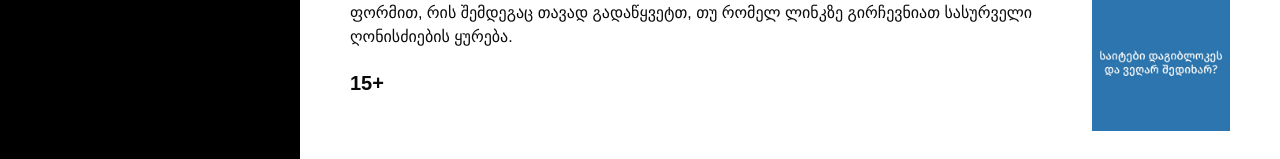
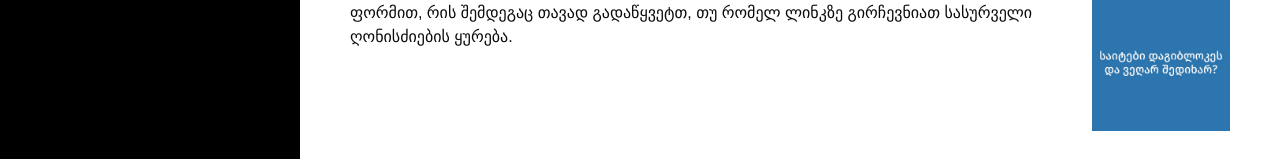
Before and after one commit to GiorgiIlariani/sportv, a Next.js app: page /about-us in a window 1280 px wide. Shown: the part 397-556 px from the top of the page. Built offline with nearby package versions, Linux system fonts and the light colour scheme.

Commit message:
5th commit

```diff
--- a/app/about-us/page.tsx
+++ b/app/about-us/page.tsx
@@ -29,8 +29,6 @@ const page = () => {
         თავად გადაწყვეტთ, თუ რომელ ლინკზე გირჩევნიათ სასურველი ღონისძიების
         ყურება.
       </p>
-
-      <p className="font-semibold text-xl">15+</p>
     </div>
   );
 };
--- a/app/layout.tsx
+++ b/app/layout.tsx
@@ -31,9 +31,6 @@ export default function RootLayout({
       <body
         className={`${geistSans.variable} ${geistMono.variable} antialiased flex flex-col md:flex-row`}
       >
-        {/* <div className="w-full items-center justify-center hidden md:flex">
-
-        </div> */}
         <LeftSidebar />
         <div className="w-full py-[50px] px-5 md:px-[50px]">
           <div className=" max-w-[1200px] mx-auto flex flex-row gap-4 md:gap-[30px] min-h-screen">
```
